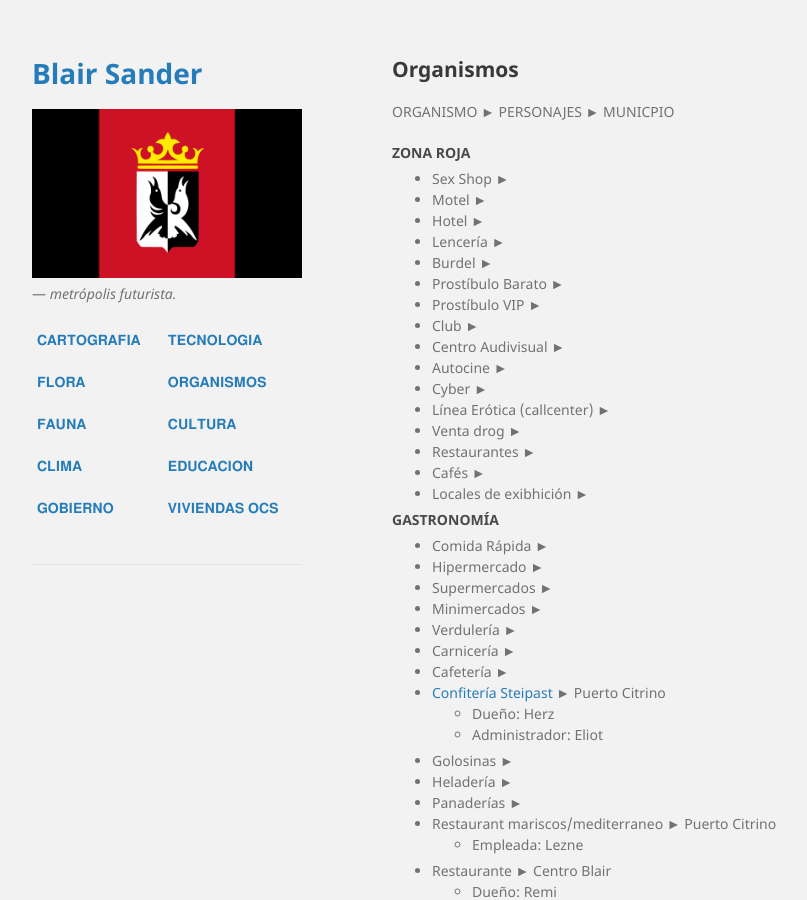
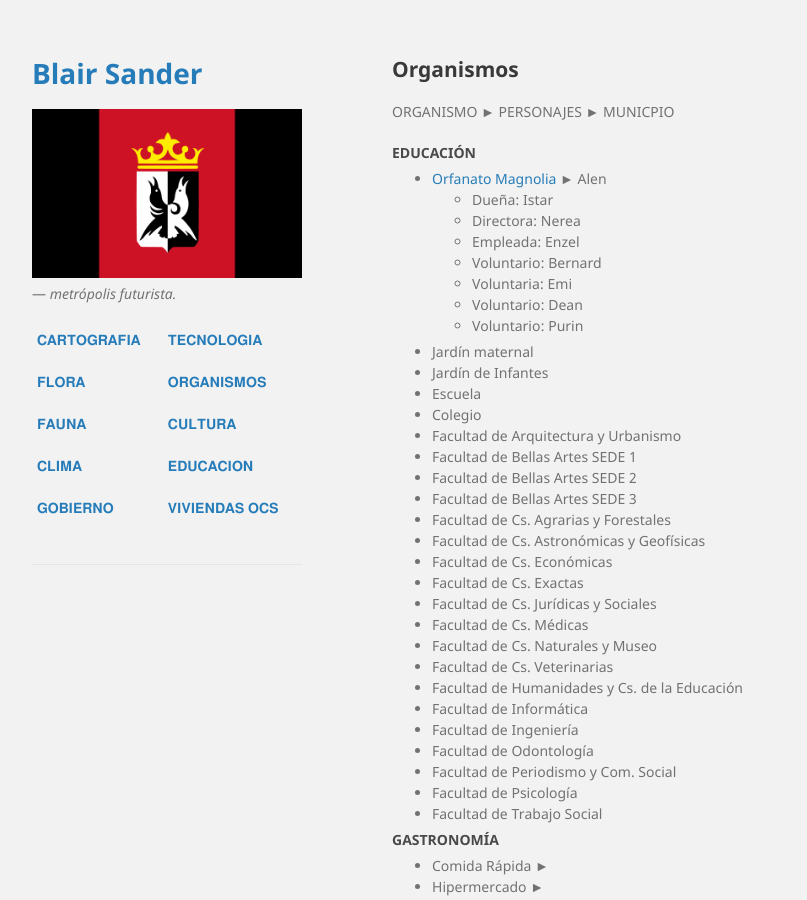
Before and after one commit to BlairSander/ciudad, a Jekyll site: the page built from organismos.md, in a window 1280 px wide and 900 px high. Shown: the whole window, without its empty margins (178-985 px from the left). Built offline with Jekyll 4.4.1, drawn with Linux system fonts in a browser that asks for light colours; some of the changed text lies outside the part shown.

Commit message:
Update organismos.md

```diff
--- a/organismos.md
+++ b/organismos.md
@@ -6,24 +6,38 @@ layout: default
 
 ORGANISMO ► PERSONAJES ► MUNICPIO
 
-<h4>ZONA ROJA</h4>
-* Sex Shop ►
-* Motel ►
-* Hotel ►
-* Lencería ►
-* Burdel ►
-* Prostíbulo Barato ►
-* Prostíbulo VIP ►
-* Club ►
-* Centro Audivisual ►
-* Autocine ►
-* Cyber ►
-* Línea Erótica (callcenter) ►
-* Venta drog ►
-* Restaurantes ►
-* Cafés ►
-* Locales de exibhición ►
-
+<h4>EDUCACIÓN</h4>
+- [Orfanato Magnolia](https://blairsander.github.io/ciudad/orfanato.html) ►  Alen
+   - Dueña: Istar
+   - Directora: Nerea
+   - Empleada: Enzel
+   - Voluntario: Bernard
+   - Voluntaria: Emi
+   - Voluntario: Dean
+   - Voluntario: Purin
+- Jardín maternal
+- Jardín de Infantes
+- Escuela
+- Colegio
+- Facultad de Arquitectura y Urbanismo
+- Facultad de Bellas Artes SEDE 1
+- Facultad de Bellas Artes SEDE 2
+- Facultad de Bellas Artes SEDE 3
+- Facultad de Cs. Agrarias y Forestales
+- Facultad de Cs. Astronómicas y Geofísicas
+- Facultad de Cs. Económicas
+- Facultad de Cs. Exactas
+- Facultad de Cs. Jurídicas y Sociales
+- Facultad de Cs. Médicas
+- Facultad de Cs. Naturales y Museo
+- Facultad de Cs. Veterinarias
+- Facultad de Humanidades y Cs. de la Educación
+- Facultad de Informática
+- Facultad de Ingeniería
+- Facultad de Odontología
+- Facultad de Periodismo y Com. Social
+- Facultad de Psicología
+- Facultad de Trabajo Social
 
 <h4>GASTRONOMÍA</h4>
 - Comida Rápida ►
@@ -46,7 +60,6 @@ ORGANISMO ► PERSONAJES ► MUNICPIO
    - Ayudante: Purín
 - Bares ►
 - Kioscos ►
-
 
 <h4>URBANISMO</h4>
 * Oficinas
@@ -73,6 +86,23 @@ ORGANISMO ► PERSONAJES ► MUNICPIO
 * Funeraria ►
 * Grúas ►
 
+<h4>ZONA ROJA</h4>
+* Sex Shop ►
+* Motel ►
+* Hotel ►
+* Lencería ►
+* Burdel ►
+* Prostíbulo Barato ►
+* Prostíbulo VIP ►
+* Club ►
+* Centro Audivisual ►
+* Autocine ►
+* Cyber ►
+* Línea Erótica (callcenter) ►
+* Venta drog ►
+* Restaurantes ►
+* Cafés ►
+* Locales de exibhición ►
 
 <h4>EMPRESAS</h4>
 * Banco ►
```
